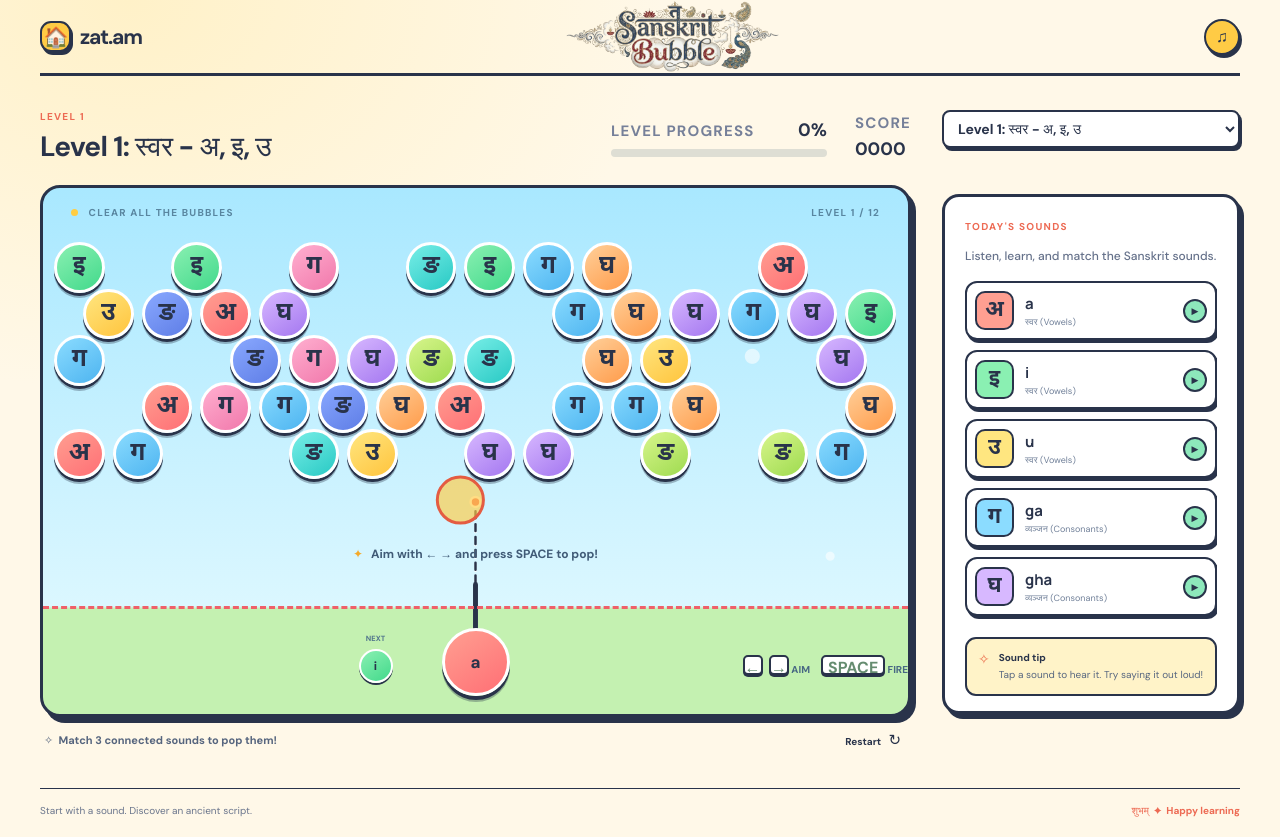
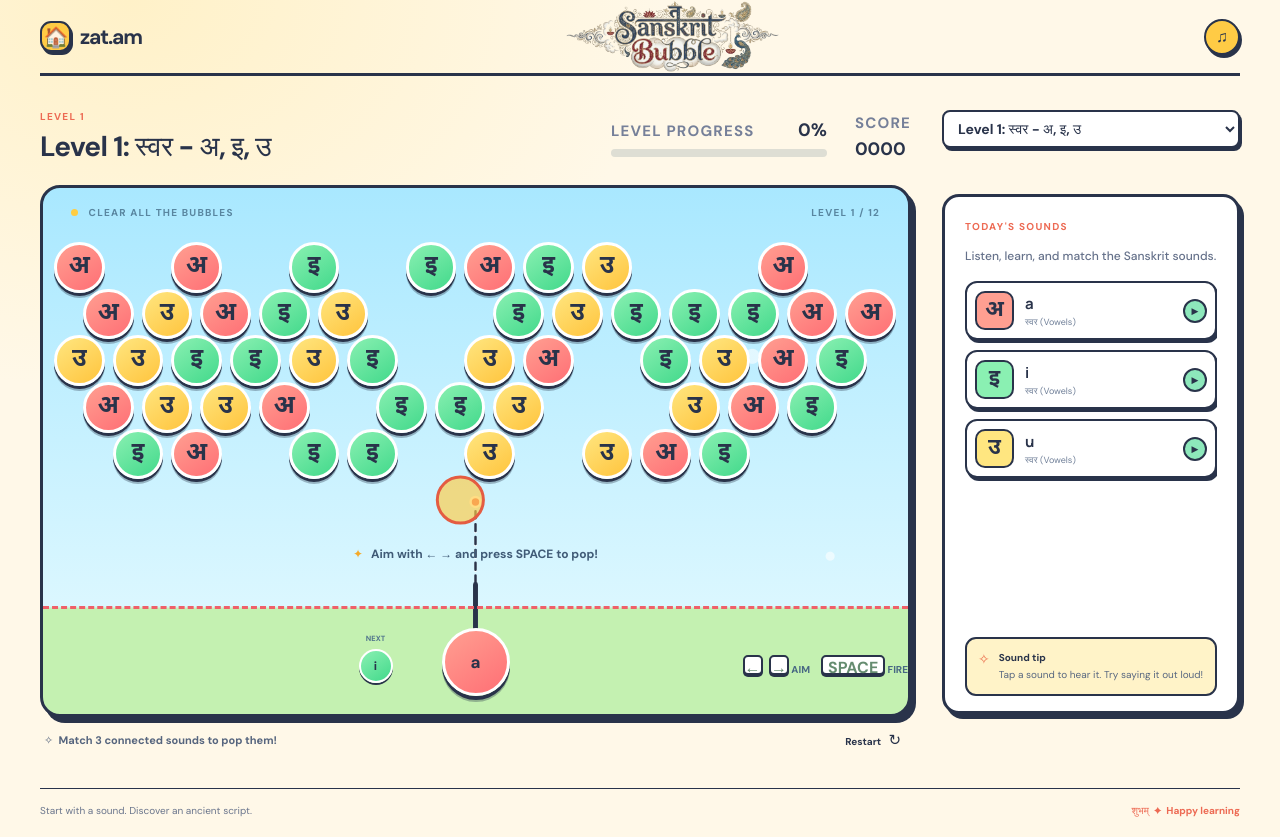
Before and after one commit to Cynthia1211/SanskritBubble, a React (Vite) app: page / in a window 1280 px wide. Built offline with nearby package versions, Linux system fonts and the light colour scheme.

Commit message:
Updated colors for different levels

```diff
--- a/public/levels.json
+++ b/public/levels.json
@@ -4,14 +4,7 @@
     "bubble_pool": [
       { "devanagari": "अ", "iast": "a", "audio": "/अ.wav", "description": "स्वर (Vowels)" },
       { "devanagari": "इ", "iast": "i", "audio": "/इ.wav", "description": "स्वर (Vowels)" },
-      { "devanagari": "उ", "iast": "u", "audio": "/उ.wav", "description": "स्वर (Vowels)" },
-      { "devanagari": "ग", "iast": "ga", "audio": "", "description": "व्यञ्जन (Consonants)" },
-      { "devanagari": "घ", "iast": "gha", "audio": "", "description": "व्यञ्जन (Consonants)" },
-      { "devanagari": "ङ", "iast": "ṅa", "audio": "", "description": "व्यञ्जन (Consonants)" },
-      { "devanagari": "ग", "iast": "ga", "audio": "", "description": "व्यञ्जन (Consonants)" },
-      { "devanagari": "घ", "iast": "gha", "audio": "", "description": "व्यञ्जन (Consonants)" },
-      { "devanagari": "ङ", "iast": "ṅa", "audio": "", "description": "व्यञ्जन (Consonants)" },
-      { "devanagari": "ङ", "iast": "ṅa", "audio": "", "description": "व्यञ्जन (Consonants)" }
+      { "devanagari": "उ", "iast": "u", "audio": "/उ.wav", "description": "स्वर (Vowels)" }
     ]
   },
   "level_2": {
--- a/src/App.jsx
+++ b/src/App.jsx
@@ -25,6 +25,12 @@
   return Number.isFinite(stored) && stored > 0 ? stored : 0
 }
 
+function getLevelColors(levelId, colorCount) {
+  const levelNumber = Number(levelId.match(/\d+/)?.[0]) || 1
+  const start = (levelNumber - 1) % COLORS.length
+  return Array.from({ length: colorCount }, (_, index) => COLORS[(start + index) % COLORS.length])
+}
+
 function App() {
   const [levels, setLevels] = useState(null)
   const [levelId, setLevelId] = useState('level_1')
@@ -43,6 +49,7 @@
   const level = levels?.[levelId]
   const showAimGuide = levelId === 'level_1'
   const pool = useMemo(() => level?.bubble_pool ?? [], [level])
+  const colorOrder = useMemo(() => getLevelColors(levelId, pool.length), [levelId, pool.length])
   const hasBubbles = board.some((row) => row.some(Boolean))
   const [bubbleIndex, setBubbleIndex] = useState(0)
   const activePool = useMemo(() => {
@@ -230,7 +237,7 @@
           <div className="field-glow" />
           <div className="field-top"><span><i /> CLEAR ALL THE BUBBLES</span><span>LEVEL {Object.keys(levels).indexOf(levelId) + 1} / {Object.keys(levels).length}</span></div>
           <div className="bubble-grid" style={{ '--cols': COLS }}>
-            {board.map((row, r) => <div className={`bubble-grid-row ${r % 2 ? 'offset-row' : ''}`} key={`row-${r}`}>{row.map((bubble, c) => <div key={`${r}-${c}`} data-row={r} data-col={c} className={`bubble-cell ${bubble ? `bubble ${COLORS[pool.findIndex((item) => item.id === bubble.id) % COLORS.length]}` : 'empty'}`} aria-label={bubble?.devanagari}>
+            {board.map((row, r) => <div className={`bubble-grid-row ${r % 2 ? 'offset-row' : ''}`} key={`row-${r}`}>{row.map((bubble, c) => <div key={`${r}-${c}`} data-row={r} data-col={c} className={`bubble-cell ${bubble ? `bubble ${colorOrder[pool.findIndex((item) => item.id === bubble.id) % colorOrder.length]}` : 'empty'}`} aria-label={bubble?.devanagari}>
               {bubble && <span className="devanagari" style={{ fontSize: fitBubbleFont(bubble.devanagari, 25, 12) }}>{bubble.devanagari}</span>}
             </div>)}</div>)}
           </div>
@@ -243,7 +250,7 @@
           </svg>
           <div className="danger-line" />
           <div className="game-feedback"><span className="feedback-icon">✦</span>{message}</div>
-          <div className="shooter-area"><div className="next-bubble"><small>NEXT</small>{next && <div className={`bubble mini ${COLORS[pool.findIndex((item) => item.id === next.id) % COLORS.length]}`}><span className="translit" style={{ fontSize: fitBubbleFont(next.iast, 12, 7) }}>{next.iast}</span></div>}</div><div className="shooter">{current && <div className={`bubble loaded ${COLORS[pool.findIndex((item) => item.id === current.id) % COLORS.length]}`}><span className="translit" style={{ fontSize: fitBubbleFont(current.iast, 17, 9) }}>{current.iast}</span></div>}</div><div className="shoot-hint"><span className="keycap">←</span> <span className="keycap">→</span> AIM &nbsp; <span className="keycap space-key">SPACE</span> FIRE</div></div>
+          <div className="shooter-area"><div className="next-bubble"><small>NEXT</small>{next && <div className={`bubble mini ${colorOrder[pool.findIndex((item) => item.id === next.id) % colorOrder.length]}`}><span className="translit" style={{ fontSize: fitBubbleFont(next.iast, 12, 7) }}>{next.iast}</span></div>}</div><div className="shooter">{current && <div className={`bubble loaded ${colorOrder[pool.findIndex((item) => item.id === current.id) % colorOrder.length]}`}><span className="translit" style={{ fontSize: fitBubbleFont(current.iast, 17, 9) }}>{current.iast}</span></div>}</div><div className="shoot-hint"><span className="keycap">←</span> <span className="keycap">→</span> AIM &nbsp; <span className="keycap space-key">SPACE</span> FIRE</div></div>
           <div className="field-floor" />
         </div>
         {gameOver && <div className="level-complete-overlay"><section className="level-complete-modal game-over-modal" role="dialog" aria-modal="true" aria-labelledby="game-over-title">
@@ -252,7 +259,7 @@
           <h2 id="game-over-title">You've got this!</h2>
           <p className="completion-description">That was close. Take a breath and try again—you can do it!</p>
           <div className="completion-word-list">{pool.map((item, index) => <div className="completion-word" key={`retry-${levelId}-${item.id ?? item.iast}`}>
-            <span className={`sound-glyph ${COLORS[index % COLORS.length]}`}>{item.devanagari}</span>
+            <span className={`sound-glyph ${colorOrder[index % colorOrder.length]}`}>{item.devanagari}</span>
             <span className="completion-word-text"><strong>{item.iast}</strong><small>{item.description ?? item.meaning ?? ''}</small></span>
             <button className="completion-play" aria-label={`Play ${item.iast}`} onClick={() => speak(item)}>▶</button>
           </div>)}</div>
@@ -263,12 +270,12 @@
           <p className="completion-eyebrow">LEVEL COMPLETE</p>
           <h2 id="completion-title">Congratulations!</h2>
           <p className="completion-description">Level cleared! <strong className="bonus-score">+{LEVEL_COMPLETE_BONUS}</strong> points added to your score.</p>
-          <LevelReviewCard pool={pool} levelId={levelId} reviewedSounds={reviewedSounds} reviewSound={reviewSound} reviewBonus={REVIEW_BONUS} />
+          <LevelReviewCard pool={pool} levelId={levelId} reviewedSounds={reviewedSounds} reviewSound={reviewSound} reviewBonus={REVIEW_BONUS} colors={colorOrder} />
           <button className="completion-continue" onClick={continueAfterLevel}>{nextLevelId ? 'Continue' : 'Finish'}</button>
         </section></div>}
         <div className="under-field"><span>✧&nbsp; Match 3 connected sounds to pop them!</span><button onClick={resetGame}>Restart <span>↻</span></button></div>
       </div>
-      <div className="side-column"><label className="side-level-select"><select value={levelId} onChange={(event) => setLevelId(event.target.value)}>{Object.entries(levels).map(([id, item]) => <option key={id} value={id}>{item.level_title}</option>)}</select></label><aside className="lesson-card"><div className="card-head"><div className="eyebrow">TODAY'S SOUNDS</div></div><p className="card-description">Listen, learn, and match the Sanskrit sounds.</p><div className="sound-list">{pool.map((item, i) => <button className="sound-item" key={`${levelId}-${i}-${item.iast}`} onClick={() => speak(item)}><span className={`sound-glyph ${COLORS[i % COLORS.length]}`} style={{ width: soundGlyphWidth, fontSize: fitBubbleFont(item.devanagari, 22, 12) }}>{item.devanagari}</span><span className="sound-word"><strong>{item.iast}</strong><small>{item.description ?? item.meaning ?? ''}</small></span><span className="play-icon">▶</span></button>)}</div><div className="tip-box"><span>✧</span><p><strong>Sound tip</strong><br />Tap a sound to hear it. Try saying it out loud!</p></div></aside></div>
+      <div className="side-column"><label className="side-level-select"><select value={levelId} onChange={(event) => setLevelId(event.target.value)}>{Object.entries(levels).map(([id, item]) => <option key={id} value={id}>{item.level_title}</option>)}</select></label><aside className="lesson-card"><div className="card-head"><div className="eyebrow">TODAY'S SOUNDS</div></div><p className="card-description">Listen, learn, and match the Sanskrit sounds.</p><div className="sound-list">{pool.map((item, i) => <button className="sound-item" key={`${levelId}-${i}-${item.iast}`} onClick={() => speak(item)}><span className={`sound-glyph ${colorOrder[i % colorOrder.length]}`} style={{ width: soundGlyphWidth, fontSize: fitBubbleFont(item.devanagari, 22, 12) }}>{item.devanagari}</span><span className="sound-word"><strong>{item.iast}</strong><small>{item.description ?? item.meaning ?? ''}</small></span><span className="play-icon">▶</span></button>)}</div><div className="tip-box"><span>✧</span><p><strong>Sound tip</strong><br />Tap a sound to hear it. Try saying it out loud!</p></div></aside></div>
     </section>
     <footer className="app-footer"><span>Start with a sound. Discover an ancient script.</span><span>शुभम्&nbsp; ✦ &nbsp;Happy learning</span></footer>
   </main>
--- a/src/components/LevelReviewCard.jsx
+++ b/src/components/LevelReviewCard.jsx
@@ -1,8 +1,6 @@
 import { reviewProgress } from '../utils/reviewProgress'
 
-const COLORS = ['coral', 'mint', 'gold', 'blue', 'lilac', 'teal', 'rose', 'violet', 'orange', 'lime']
-
-export function LevelReviewCard({ pool, levelId, reviewedSounds, reviewSound, reviewBonus }) {
+export function LevelReviewCard({ pool, levelId, reviewedSounds, reviewSound, reviewBonus, colors }) {
   const { reviewedCount, total: reviewTarget, complete: allSoundsReviewed } = reviewProgress(pool, reviewedSounds)
 
   return <>
@@ -14,7 +12,7 @@
     <div className="completion-review-progress" aria-hidden="true">{Array.from({ length: reviewTarget }, (_, index) => <span key={`pip-${levelId}-${index}`} className={`review-pip${index < reviewedCount ? ' filled' : ''}`} />)}</div>
     <p className="completion-review-count"><strong>{reviewedCount}</strong> / <strong>{reviewTarget}</strong> played</p>
     <div className="completion-word-list">{pool.map((item, index) => <div className="completion-word" key={`${levelId}-${item.id ?? item.iast}`}>
-      <span className={`sound-glyph ${COLORS[index % COLORS.length]}`}>{item.devanagari}</span>
+      <span className={`sound-glyph ${colors[index % colors.length]}`}>{item.devanagari}</span>
       <span className="completion-word-text"><strong>{item.iast}</strong><small>{item.description ?? item.meaning ?? ''}</small></span>
       <button className={`completion-play${reviewedSounds.has(item.id ?? item.iast) ? ' played' : ''}`} aria-label={`Play ${item.iast}`} aria-pressed={reviewedSounds.has(item.id ?? item.iast)} onClick={() => reviewSound(item)}>{reviewedSounds.has(item.id ?? item.iast) ? '✓' : '▶'}</button>
     </div>)}</div>
--- a/src/game/board.js
+++ b/src/game/board.js
@@ -1,5 +1,5 @@
 // Build a board and ensure every sound in the selected lesson is present.
-export function createBoard(level, { rows = 10, cols = 14, initialRows = 5, fillChance = 0.7 } = {}) {
+export function createBoard(level, { rows = 10, cols = 14, initialRows = 5, fillChance = 0.75 } = {}) {
   const pool = level?.bubble_pool ?? []
   if (!pool.length) return []
 
```
